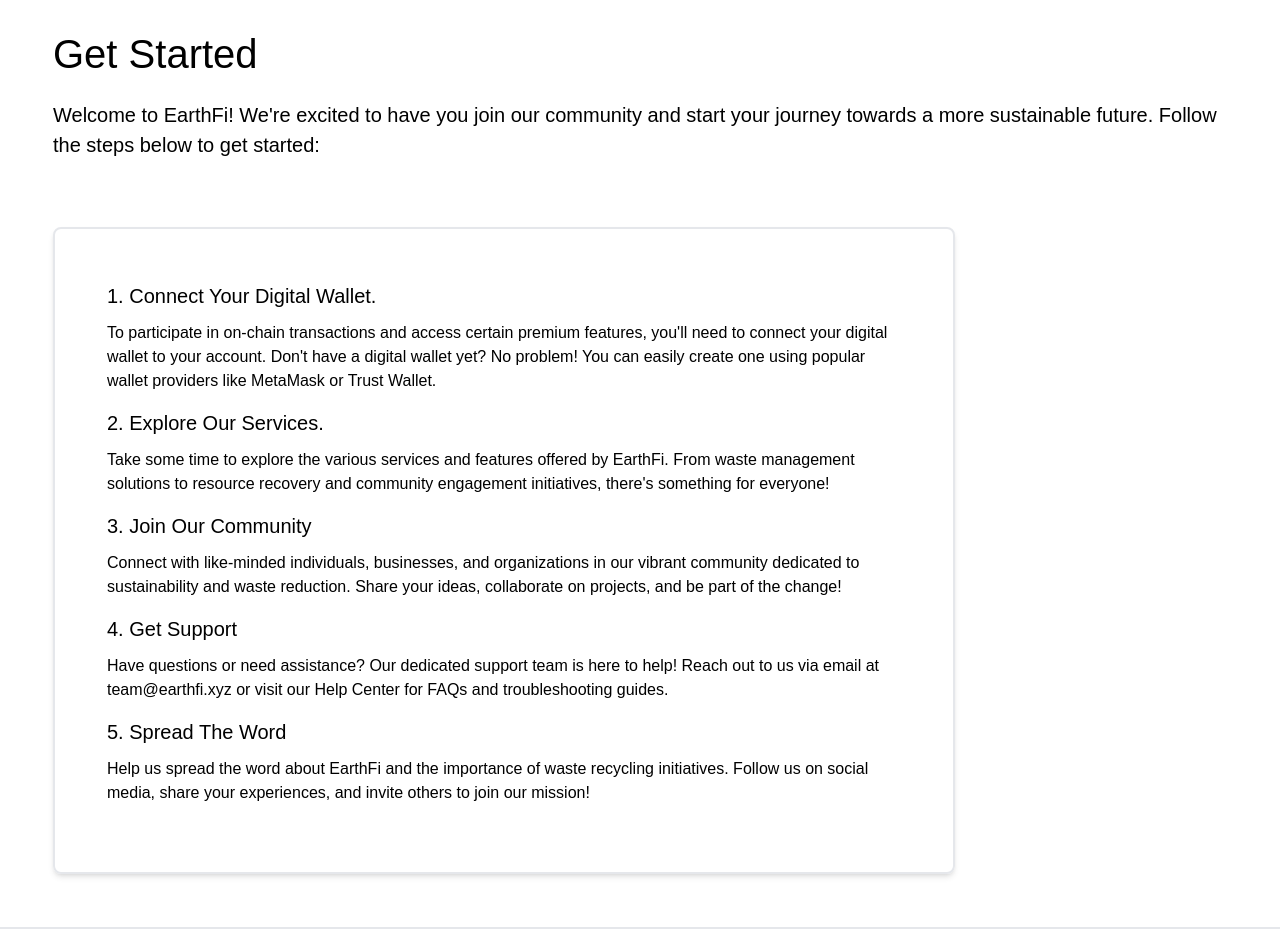
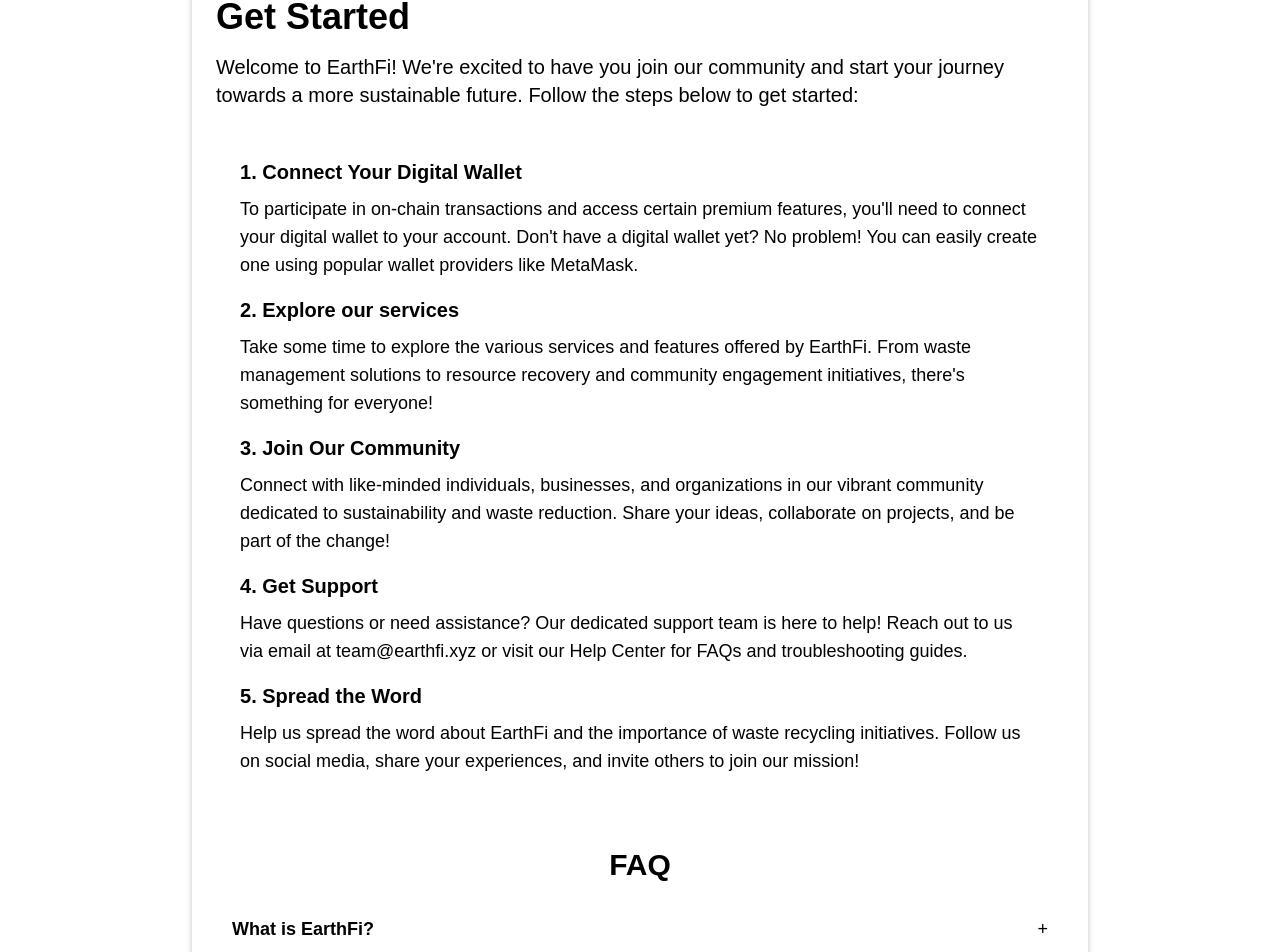
Before and after one commit to ameer017/earthfi-crossfi, a React (Vite) app in the folder frontend/: page /get-started in a window 1280 px wide. Shown: the part 135-1087 px from the top of the page. Built offline with nearby package versions, Linux system fonts and the light colour scheme.

Commit message:
get started completed

```diff
--- a/frontend/src/components/GetStarted.jsx
+++ b/frontend/src/components/GetStarted.jsx
@@ -1,79 +1,117 @@
-import React from "react";
+import React, { useState } from "react";
 
 const GetStarted = () => {
+  const [faqOpen, setFaqOpen] = useState(null);
+
+  const toggleFAQ = (index) => {
+    setFaqOpen(faqOpen === index ? null : index);
+  };
+
+  const faqs = [
+    {
+      question: "What is EarthFi?",
+      answer:
+        "EarthFi is a cutting-edge platform that connects individuals businesses, and organizations to innovative waste management solutions. Our platform aims to transform waste into valuable resources, promoting environmental sustainability and economic growth.",
+    },
+    {
+      question: "How does EarthFi work?",
+      answer:
+        "EarthFi offers a range of services and technologies designed to optimize waste management processes. Users can access features such as waste collection, recycling programs, resource recovery initiatives, and community engagement projects. By leveraging technology and collaboration, we facilitate the conversion of waste materials into useful products and services.",
+    },
+    {
+      question: "Is EarthFi available in my area?",
+      answer:
+        "EarthFi strives to expand its reach and impact globally. While our services may not be available in every location at the moment, we are continuously working to broaden our network and establish partnerships with local communities and organizations. Stay updated with our latest developments to see when we'll be coming to your area!",
+    },
+    {
+      question:
+        "What measures does EarthFi take to ensure environmental responsibility?",
+      answer:
+        "Environmental responsibility is a core value of EarthFi. We adhere to strict environmental standards and regulations in all our operations and collaborate with certified recycling facilities and waste management partners. Additionally, we prioritize sustainability in product design, supply chain management, and resource utilization, aiming to minimize environmental impact at every stage of the waste management process.",
+    },
+    {
+      question: "How can I contribute to EarthFi's mission?",
+      answer:
+        "There are several ways to contribute to EarthFi's mission of promoting waste-to-wealth initiatives and environmental sustainability",
+    },
+  ];
+
   return (
-    <section className="p-[53px] font-nunito ">
-      <h1 className="text-[40px] my-4 ">Get Started</h1>
+    <section className="p-6 font-nunito max-w-[90%] mx-auto sm:max-w-[700px] lg:max-w-[900px] shadow-md shadow-[rgba(3, 175, 108, 0.10)] border-2 rounded-lg">
+      <h1 className="text-3xl sm:text-4xl font-bold my-4 text-left">
+        Get Started
+      </h1>
 
-      <p className="text-[20px] ">
+      <p className="text-lg sm:text-xl  mb-6">
         Welcome to EarthFi! We're excited to have you join our community and
         start your journey towards a more sustainable future. Follow the steps
         below to get started:
       </p>
 
-      <div className="border-2 p-[52px] w-full md:w-[902px] rounded-lg mt-[67px] shadow-md shadow-[rgba(3, 175, 108, 0.10)] ">
-        <div className="mb-[15px] ">
-          <h2 className="text-[20px] mb-[10px] ">
-            1. Connect Your Digital Wallet.
-          </h2>
+      <div className="p-6 ">
+        {[
+          {
+            title: "Connect Your Digital Wallet",
+            description:
+              "To participate in on-chain transactions and access certain premium features, you'll need to connect your digital wallet to your account. Don't have a digital wallet yet? No problem! You can easily create one using popular wallet providers like MetaMask.",
+          },
+          {
+            title: "Explore our services",
+            description:
+              "Take some time to explore the various services and features offered by EarthFi. From waste management solutions to resource recovery and community engagement initiatives, there's something for everyone!",
+          },
+          {
+            title: "Join Our Community",
+            description:
+              "Connect with like-minded individuals, businesses, and organizations in our vibrant community dedicated to sustainability and waste reduction. Share your ideas, collaborate on projects, and be part of the change!",
+          },
+          {
+            title: "Get Support",
+            description:
+              "Have questions or need assistance? Our dedicated support team is here to help! Reach out to us via email at team@earthfi.xyz or visit our Help Center for FAQs and troubleshooting guides.",
+          },
+          {
+            title: "Spread the Word",
+            description:
+              "Help us spread the word about EarthFi and the importance of waste recycling initiatives. Follow us on social media, share your experiences, and invite others to join our mission!",
+          },
+        ].map((step, index) => (
+          <div key={index} className="mb-4">
+            <h2 className="text-[20px] font-semibold mb-2">
+              {index + 1}. {step.title}
+            </h2>
+            <p className="text-lg">{step.description}</p>
+          </div>
+        ))}
+      </div>
 
-          <p className="text-[16px] ">
-            To participate in on-chain transactions and access certain premium
-            features, you'll need to connect your digital wallet to your
-            account. Don't have a digital wallet yet? No problem! You can easily
-            create one using popular wallet providers like MetaMask or Trust
-            Wallet.
-          </p>
-        </div>
-
-        <div className="mb-[15px] ">
-          <h2 className="text-[20px] mb-[10px] capitalize">
-            2. Explore our services.
-          </h2>
-
-          <p className="text-[16px] ">
-            Take some time to explore the various services and features offered
-            by EarthFi. From waste management solutions to resource recovery and
-            community engagement initiatives, there's something for everyone!
-          </p>
-        </div>
-
-        <div className="mb-[15px] ">
-          <h2 className="text-[20px] mb-[10px] capitalize">
-            3. Join Our Community
-          </h2>
-
-          <p className="text-[16px] ">
-            Connect with like-minded individuals, businesses, and organizations
-            in our vibrant community dedicated to sustainability and waste
-            reduction. Share your ideas, collaborate on projects, and be part of
-            the change!
-          </p>
-        </div>
-
-        <div className="mb-[15px] ">
-          <h2 className="text-[20px] mb-[10px] capitalize">4. Get Support</h2>
-
-          <p className="text-[16px] ">
-            Have questions or need assistance? Our dedicated support team is
-            here to help! Reach out to us via email at{" "}
-            <a href="mailto:team@earthfi.xyz"> team@earthfi.xyz</a> or visit our
-            Help Center for FAQs and troubleshooting guides.
-          </p>
-        </div>
-
-        <div className="mb-[15px] ">
-          <h2 className="text-[20px] mb-[10px] capitalize">
-            5. Spread the Word
-          </h2>
-
-          <p className="text-[16px] ">
-            Help us spread the word about EarthFi and the importance of waste
-            recycling initiatives. Follow us on social media, share your
-            experiences, and invite others to join our mission!
-          </p>
+      <div className="mt-8">
+        <h2 className="text-2xl sm:text-3xl font-bold text-center mb-4">FAQ</h2>
+        <div className="space-y-4">
+          {faqs.map((faq, index) => (
+            <div
+              key={index}
+              className="border-b p-4  transition-all duration-300 ease-in-out cursor-pointer"
+              onClick={() => toggleFAQ(index)}
+            >
+              <div className="flex justify-between items-center">
+                <h3 className="text-lg font-semibold">{faq.question}</h3>
+                <span className="text-lg">{faqOpen === index ? "-" : "+"}</span>
+              </div>
+              {faqOpen === index && (
+                <p className="mt-3 text-gray-700 text-sm sm:text-base">
+                  {faq.answer}
+                </p>
+              )}
+            </div>
+          ))}
         </div>
       </div>
+
+      <p className="my-[20px] text-[15px] ">
+        Ready to get started? Connect your wallet and let's make a difference
+        together!
+      </p>
     </section>
   );
 };
```
